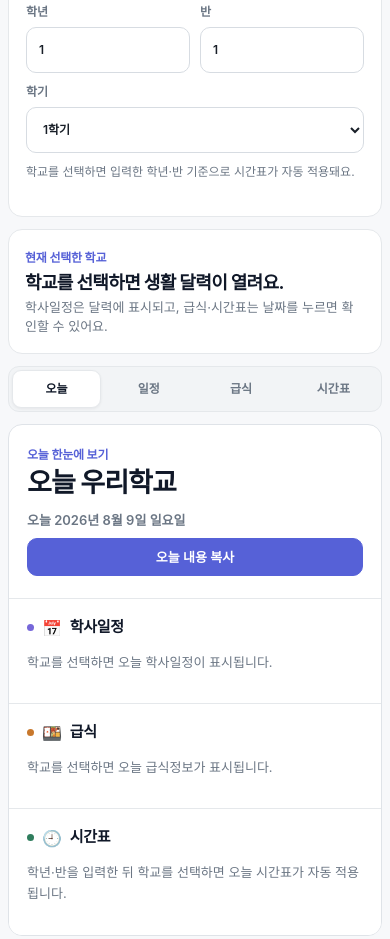
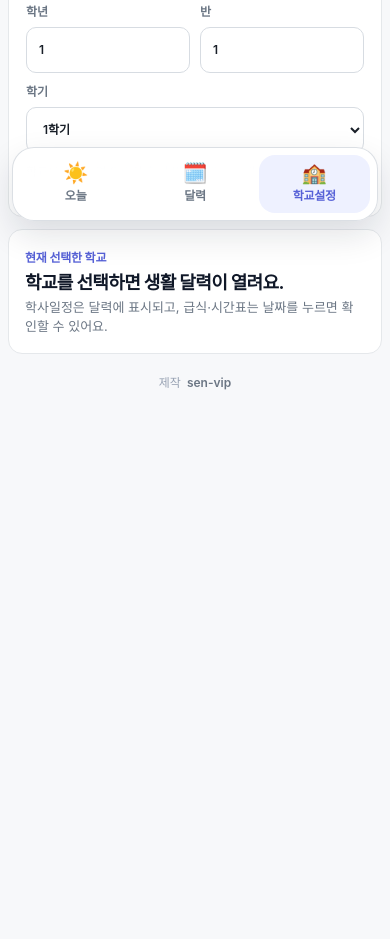
Before and after one commit to sen-vip/school-life-calendar, a plain HTML site: page index.html in a window 390 px wide. Shown: the part 607-1546 px from the top of the page. After the commit the page ends 1227 px from the top, so only its background shows below. Drawn offline with Linux system fonts and the light colour scheme.

Commit message:
Add files via upload

```diff
--- a/app.js
+++ b/app.js
@@ -76,7 +76,7 @@ const state = {
   selectedSchool: null,
   currentDate: new Date(new Date().getFullYear(), new Date().getMonth(), 1),
   selectedDate: formatDateKey(new Date()),
-  activeTab: "all",
+  activeTab: "today",
   schedules: [],
   meals: [],
   mealsByDate: {},
@@ -132,8 +132,7 @@ const els = {
   semesterInput: document.querySelector("#semesterInput"),
   reloadTimetableBtn: document.querySelector("#reloadTimetableBtn"),
   viewTabs: document.querySelectorAll("[data-view]"),
-  viewSections: document.querySelectorAll("[data-view-section]"),
-  panels: document.querySelectorAll("[data-panel]")
+  viewSections: document.querySelectorAll("[data-root-view]")
 };
 
 function init() {
@@ -150,6 +149,7 @@ function init() {
     applyInitialCalendarState(sharedState);
     loadMonthData().then(async () => {
       await loadTimetable();
+      state.activeTab = sharedState.date ? "calendar" : "today";
       renderAll();
       requestAnimationFrame(() => {
         if (sharedState.date) {
@@ -161,6 +161,7 @@ function init() {
     });
   } else {
     applyInitialCalendarState(sharedState);
+    state.activeTab = state.selectedSchool ? (sharedState.date ? "calendar" : "today") : "settings";
     renderAll();
   }
 }
@@ -177,10 +178,9 @@ function scrollToViewSection(target, smooth = true) {
 
   // 고정 헤더와 보기 탭이 콘텐츠 제목을 덮지 않도록 실제 높이를 합산합니다.
   const headerHeight = document.querySelector(".app-header")?.offsetHeight || 74;
-  const tabsHeight = document.querySelector(".main-view-tabs")?.offsetHeight || 56;
   const breathingRoom = 18;
   const targetTop = target.getBoundingClientRect().top + window.scrollY
-    - headerHeight - tabsHeight - breathingRoom;
+    - headerHeight - breathingRoom;
 
   window.scrollTo({
     top: Math.max(targetTop, 0),
@@ -211,6 +211,14 @@ function bindEvents() {
     });
   });
 
+  document.querySelector('.outline-link[href="#search"]')?.addEventListener("click", (event) => {
+    event.preventDefault();
+    state.activeTab = "settings";
+    renderView();
+    requestAnimationFrame(() => scrollToViewSection(document.querySelector("#search"), true));
+  });
+
+
   els.resetBtn.addEventListener("click", () => {
     clearSavedPreferences();
     clearShareQuery();
@@ -237,6 +245,7 @@ function bindEvents() {
     els.gradeInput.value = "1";
     els.classInput.value = "1";
     els.semesterInput.value = getTodaySemester(state.selectedDate);
+    state.activeTab = "settings";
     renderAll();
     showCopyToast("저장된 학교와 학년·반을 초기화했어요.");
     document.querySelector("#search")?.scrollIntoView({ behavior: "smooth", block: "start" });
@@ -276,10 +285,12 @@ function bindEvents() {
       state.activeTab = button.dataset.view;
       renderView();
 
-      const target = state.activeTab === "all"
-        ? els.todaySummaryCard
-        : document.querySelector("#detailArea");
-      requestAnimationFrame(() => scrollToViewSection(target, true));
+      const targetMap = {
+        today: els.todaySummaryCard,
+        calendar: document.querySelector("#calendarArea"),
+        settings: document.querySelector("#search")
+      };
+      requestAnimationFrame(() => scrollToViewSection(targetMap[state.activeTab], true));
     });
   });
 
@@ -851,13 +862,8 @@ function renderView() {
   });
 
   els.viewSections.forEach((section) => {
-    const type = section.dataset.viewSection;
-    const shouldShow = state.activeTab === "all" || type !== "summary";
-    section.hidden = !shouldShow;
-  });
-
-  els.panels.forEach((panel) => {
-    panel.style.display = state.activeTab === "all" || panel.dataset.panel === state.activeTab ? "block" : "none";
+    const type = section.dataset.rootView || "";
+    section.hidden = type !== state.activeTab;
   });
 
   document.body.dataset.activeView = state.activeTab;
@@ -896,6 +902,7 @@ function renderSchoolResults(schools, notice = "") {
       saveSelectedSchool(selected);
       setSelectedDateToToday();
       await loadMonthData();
+      state.activeTab = "today";
       renderAll();
       showCopyToast("학교와 시간표 기준을 적용했어요.");
       scrollToTodaySummary(true);
--- a/index.html
+++ b/index.html
@@ -34,7 +34,7 @@
     </header>
 
     <main>
-      <section class="card search-card" id="search">
+      <section class="card search-card" id="search" data-root-view="settings">
         <div class="card-heading">
           <div>
             <span class="kicker">상단 설정</span>
@@ -86,7 +86,7 @@
         <div id="schoolResults" class="school-results" aria-live="polite"></div>
       </section>
 
-      <section class="selected-card" id="selectedCard">
+      <section class="selected-card" id="selectedCard" data-root-view="settings">
         <div class="selected-icon" aria-hidden="true"></div>
         <div class="selected-content">
           <span class="kicker">현재 선택한 학교</span>
@@ -99,14 +99,22 @@
         </div>
       </section>
 
-      <nav class="main-view-tabs" role="tablist" aria-label="오늘학교 보기 전환">
-        <button type="button" class="active" data-view="all" role="tab" aria-selected="true">오늘</button>
-        <button type="button" data-view="schedule" role="tab" aria-selected="false">일정</button>
-        <button type="button" data-view="meal" role="tab" aria-selected="false">급식</button>
-        <button type="button" data-view="timetable" role="tab" aria-selected="false">시간표</button>
+      <nav class="bottom-tab-bar" role="tablist" aria-label="오늘학교 주요 메뉴">
+        <button type="button" class="bottom-tab-btn active" data-view="today" role="tab" aria-selected="true" aria-controls="todaySummaryCard">
+          <span class="bottom-tab-emoji" aria-hidden="true">☀️</span>
+          <span class="bottom-tab-label">오늘</span>
+        </button>
+        <button type="button" class="bottom-tab-btn" data-view="calendar" role="tab" aria-selected="false" aria-controls="calendarArea">
+          <span class="bottom-tab-emoji" aria-hidden="true">🗓️</span>
+          <span class="bottom-tab-label">달력</span>
+        </button>
+        <button type="button" class="bottom-tab-btn" data-view="settings" role="tab" aria-selected="false" aria-controls="search">
+          <span class="bottom-tab-emoji" aria-hidden="true">🏫</span>
+          <span class="bottom-tab-label">학교설정</span>
+        </button>
       </nav>
 
-      <section class="card today-summary-card" id="todaySummaryCard" data-view-section="summary" aria-live="polite">
+      <section class="card today-summary-card" id="todaySummaryCard" data-root-view="today" aria-live="polite">
         <div class="today-summary-head">
           <div>
             <span class="kicker">오늘 한눈에 보기</span>
@@ -133,7 +141,7 @@
         </div>
       </section>
 
-      <section class="card tools-card" id="calendarArea" data-view-section="calendar">
+      <section class="card tools-card" id="calendarArea" data-root-view="calendar">
         <div class="toolbar">
           <button type="button" id="prevMonth" aria-label="이전 달">‹</button>
           <div>
@@ -148,7 +156,7 @@
         <div class="calendar" id="calendar" aria-label="월별 학교 생활 달력"></div>
       </section>
 
-      <section class="card selected-detail-card" id="detailArea" data-view-section="detail">
+      <section class="card selected-detail-card" id="detailArea" data-root-view="calendar">
         <div class="selected-detail-head" id="selectedCopyStrip">
           <div>
             <span class="kicker">선택 날짜 참고</span>
--- a/style.css
+++ b/style.css
@@ -46,6 +46,7 @@ body {
   line-height: 1.5;
   -webkit-font-smoothing: antialiased;
   text-rendering: optimizeLegibility;
+  padding-bottom: 112px;
 }
 
 button,
@@ -162,7 +163,7 @@ summary:focus-visible {
 .app-shell {
   width: min(1120px, calc(100% - 40px));
   margin: 0 auto;
-  padding: 28px 0 56px;
+  padding: 28px 0 132px;
 }
 
 .hero {
@@ -552,63 +553,64 @@ body:not(.has-selected-school) .selected-action-row {
   cursor: progress;
 }
 
-.main-view-tabs {
-  position: sticky;
-  top: 72px;
-  z-index: 20;
-  width: fit-content;
-  min-width: 420px;
+.bottom-tab-bar {
+  position: fixed;
+  left: 50%;
+  bottom: 24px;
+  z-index: 40;
+  width: min(680px, calc(100% - 32px));
   display: grid;
-  grid-template-columns: repeat(4, minmax(92px, 1fr));
-  gap: 3px;
-  margin: 0 0 16px;
-  padding: 4px;
-  border: 1px solid var(--line);
-  border-radius: var(--radius-md);
-  background: rgba(242, 244, 246, 0.94);
-  backdrop-filter: blur(12px);
-}
-
-.main-view-tabs button {
-  min-height: 38px;
-  padding: 7px 12px;
-  border: 1px solid transparent;
-  border-radius: 9px;
+  grid-template-columns: repeat(3, minmax(0, 1fr));
+  gap: 10px;
+  padding: 8px;
+  border: 1px solid rgba(215, 220, 226, 0.9);
+  border-radius: 24px;
+  background: rgba(255, 255, 255, 0.96);
+  box-shadow: 0 14px 34px rgba(16, 24, 40, 0.12);
+  backdrop-filter: blur(18px);
+  transform: translateX(-50%);
+}
+
+.bottom-tab-btn {
+  min-height: 60px;
+  display: flex;
+  flex-direction: column;
+  align-items: center;
+  justify-content: center;
+  gap: 4px;
+  padding: 8px 10px;
+  border: 0;
+  border-radius: 18px;
   background: transparent;
   color: var(--muted);
+  transition: background 0.16s ease, color 0.16s ease, transform 0.16s ease;
+}
+
+.bottom-tab-btn:hover {
+  color: var(--ink);
+}
+
+.bottom-tab-btn.active {
+  background: #eef1ff;
+  color: var(--primary);
+}
+
+.bottom-tab-emoji {
+  font-size: 22px;
+  line-height: 1;
+}
+
+.bottom-tab-label {
   font-size: 13px;
-  font-weight: 600;
-}
-
-.main-view-tabs button:hover {
-  color: var(--ink);
-}
-
-.main-view-tabs button.active {
-  border-color: var(--line);
-  background: var(--surface);
-  color: var(--ink-strong);
-  box-shadow: 0 1px 3px rgba(16, 24, 40, 0.06);
+  font-weight: 700;
+  letter-spacing: -0.02em;
 }
 
 #todaySummaryCard,
-#calendarArea {
-  scroll-margin-top: 138px;
-}
-
-body[data-active-view="schedule"] .meal-detail,
-body[data-active-view="schedule"] .timetable-detail,
-body[data-active-view="meal"] .schedule-detail,
-body[data-active-view="meal"] .timetable-detail,
-body[data-active-view="timetable"] .schedule-detail,
-body[data-active-view="timetable"] .meal-detail {
-  display: none !important;
-}
-
-body[data-active-view="schedule"] .detail-grid,
-body[data-active-view="meal"] .detail-grid,
-body[data-active-view="timetable"] .detail-grid {
-  grid-template-columns: minmax(0, 1fr);
+#calendarArea,
+#search,
+#detailArea {
+  scroll-margin-top: 92px;
 }
 
 .today-summary-card {
@@ -715,24 +717,19 @@ body[data-active-view="timetable"] .detail-grid {
   align-items: center;
 }
 
-.today-summary-item strong::before,
-.detail-title h2::before {
-  content: "";
-  width: 7px;
-  height: 7px;
-  flex: 0 0 auto;
-  border-radius: 50%;
-  background: var(--schedule);
-}
-
-.today-summary-item:nth-child(2) strong::before,
-.meal-title h2::before {
-  background: var(--meal);
-}
-
-.today-summary-item:nth-child(3) strong::before,
-.timetable-title h2::before {
-  background: var(--timetable);
+.summary-title-schedule .title-emoji,
+.schedule-title .title-emoji {
+  color: var(--schedule);
+}
+
+.summary-title-meal .title-emoji,
+.meal-title .title-emoji {
+  color: var(--meal);
+}
+
+.summary-title-timetable .title-emoji,
+.timetable-title .title-emoji {
+  color: var(--timetable);
 }
 
 .title-badge,
@@ -1455,12 +1452,6 @@ body[data-active-view="timetable"] .detail-grid {
     justify-content: flex-start;
   }
 
-  .main-view-tabs {
-    top: 70px;
-    width: 100%;
-    min-width: 0;
-    grid-template-columns: repeat(4, 1fr);
-  }
 
   .today-summary-card {
     padding: 22px 22px 0;
@@ -1541,7 +1532,7 @@ body[data-active-view="timetable"] .detail-grid {
 
   .app-shell {
     width: calc(100% - 16px);
-    padding: 14px 0 40px;
+    padding: 14px 0 116px;
   }
 
   .hero {
@@ -1643,22 +1634,32 @@ body[data-active-view="timetable"] .detail-grid {
     width: 100%;
   }
 
-  .main-view-tabs {
-    top: 62px;
-    margin-bottom: 12px;
-    padding: 3px;
-    border-radius: 11px;
-  }
-
-  .main-view-tabs button {
-    min-height: 38px;
-    padding: 6px 4px;
+  .bottom-tab-bar {
+    width: min(640px, calc(100% - 24px));
+    bottom: 16px;
+    gap: 8px;
+    padding: 7px;
+    border-radius: 22px;
+  }
+
+  .bottom-tab-btn {
+    min-height: 56px;
+    border-radius: 16px;
+  }
+
+  .bottom-tab-emoji {
+    font-size: 20px;
+  }
+
+  .bottom-tab-label {
     font-size: 12px;
   }
 
   #todaySummaryCard,
-  #calendarArea {
-    scroll-margin-top: 118px;
+  #calendarArea,
+  #search,
+  #detailArea {
+    scroll-margin-top: 84px;
   }
 
   .today-summary-card {
```
